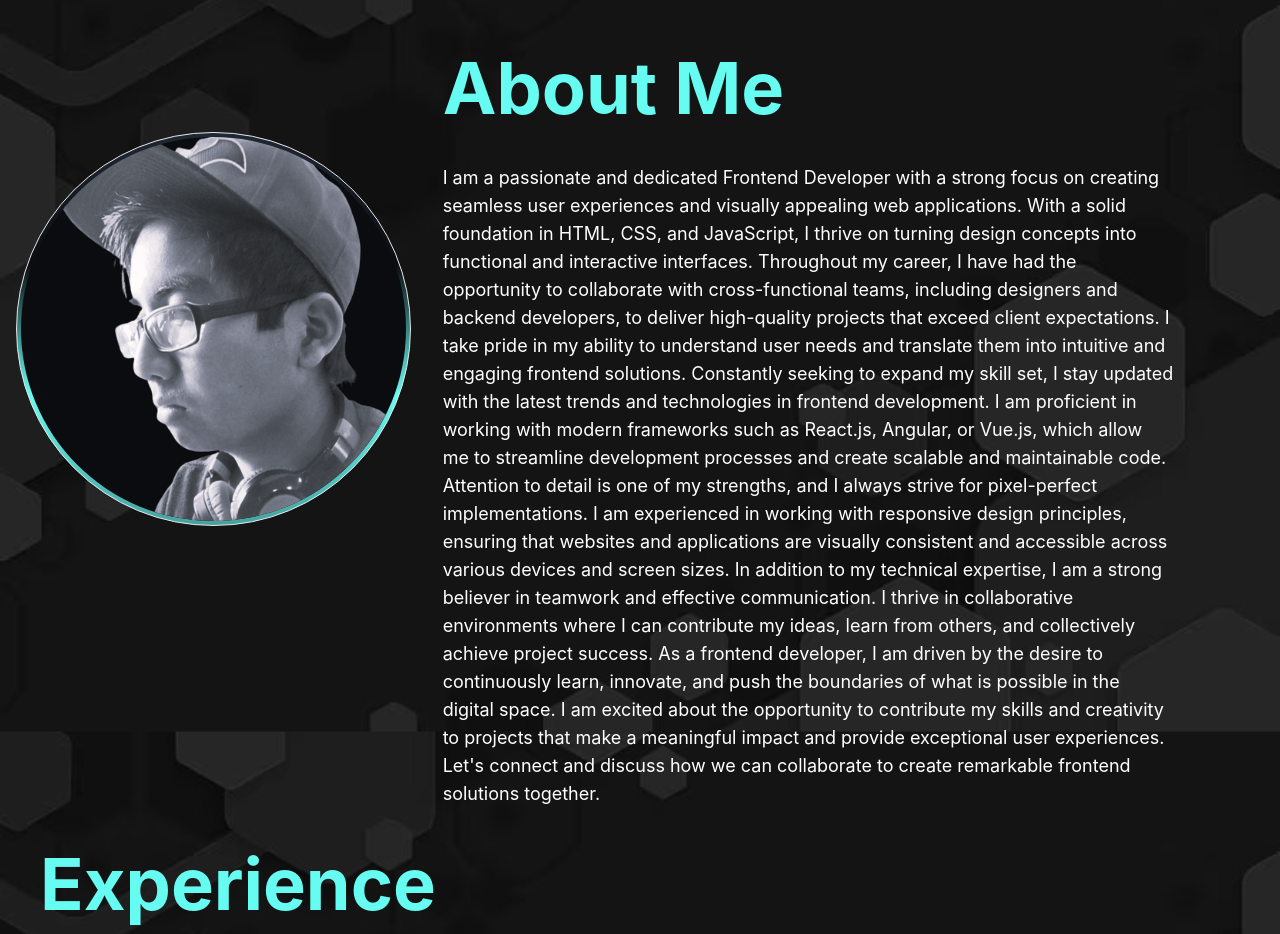
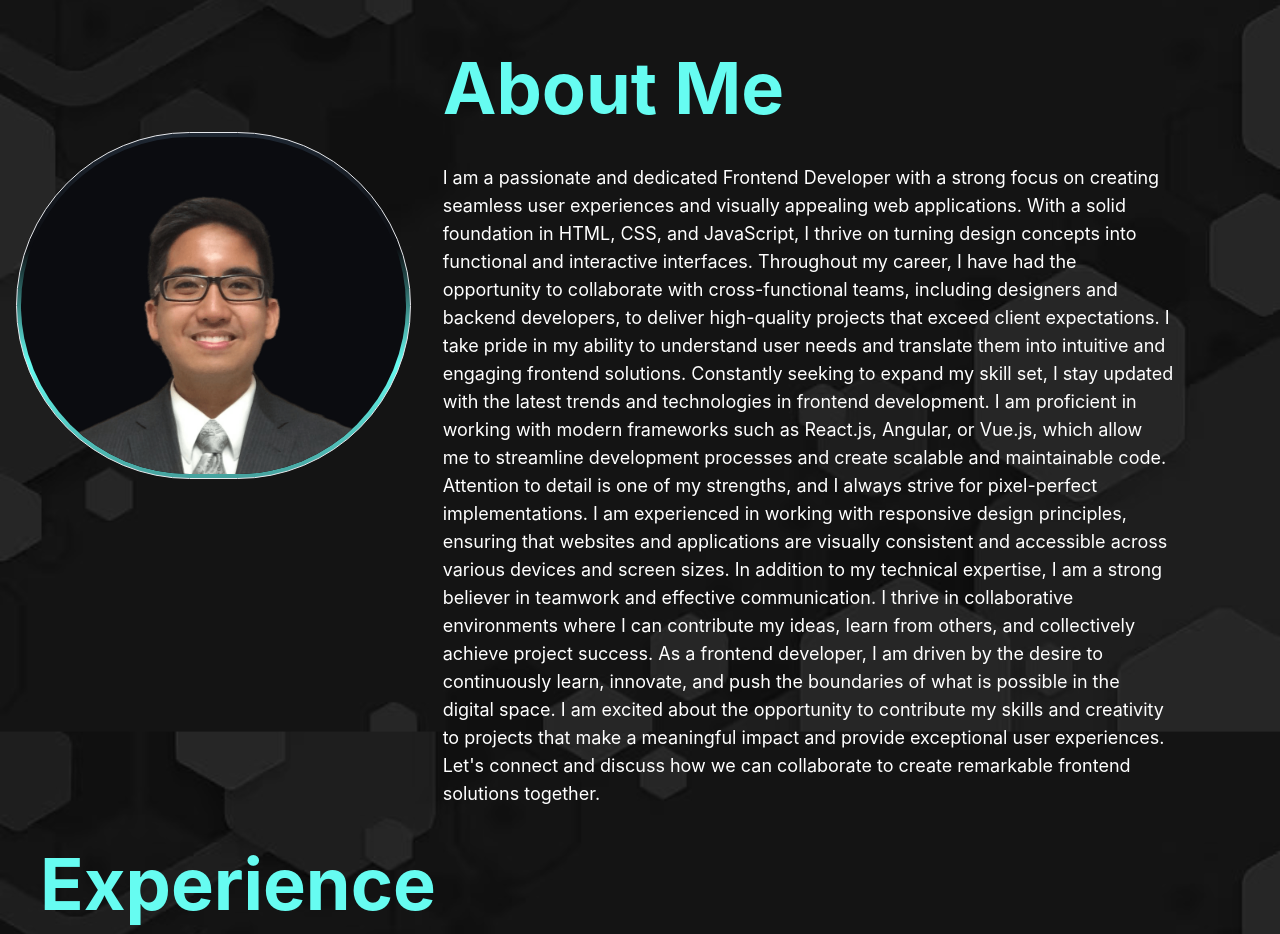
Before and after one commit to pablo014/Angelo-Site, a Vue app: page / in a window 1280 px wide. Shown: the part 960-1894 px from the top of the page. Built offline with nearby package versions, Linux system fonts and the light colour scheme; what vue3-rich-accordion would draw is missing.

Commit message:
feat(img): change image

```diff
--- a/src/views/HomeView.vue
+++ b/src/views/HomeView.vue
@@ -129,7 +129,7 @@ const scrollIntoView = (id: string) => {
           <div class="grid sm:grid-cols-12 my-10" id="about_me">
               <div class="sm:col-span-4">
                   <div class="border">
-                      <img class="about-me-image" src="@/assets/side-profile-removebg-preview.png"/>
+                      <img class="about-me-image" src="@/assets/headshot.png"/>
                   </div>
               </div>
               <div class="sm:col-span-7 ml-4">
```
Also changed, not shown: src/assets/headshot.png (added), 1 other file (tests, documents, lock files or other folders).
